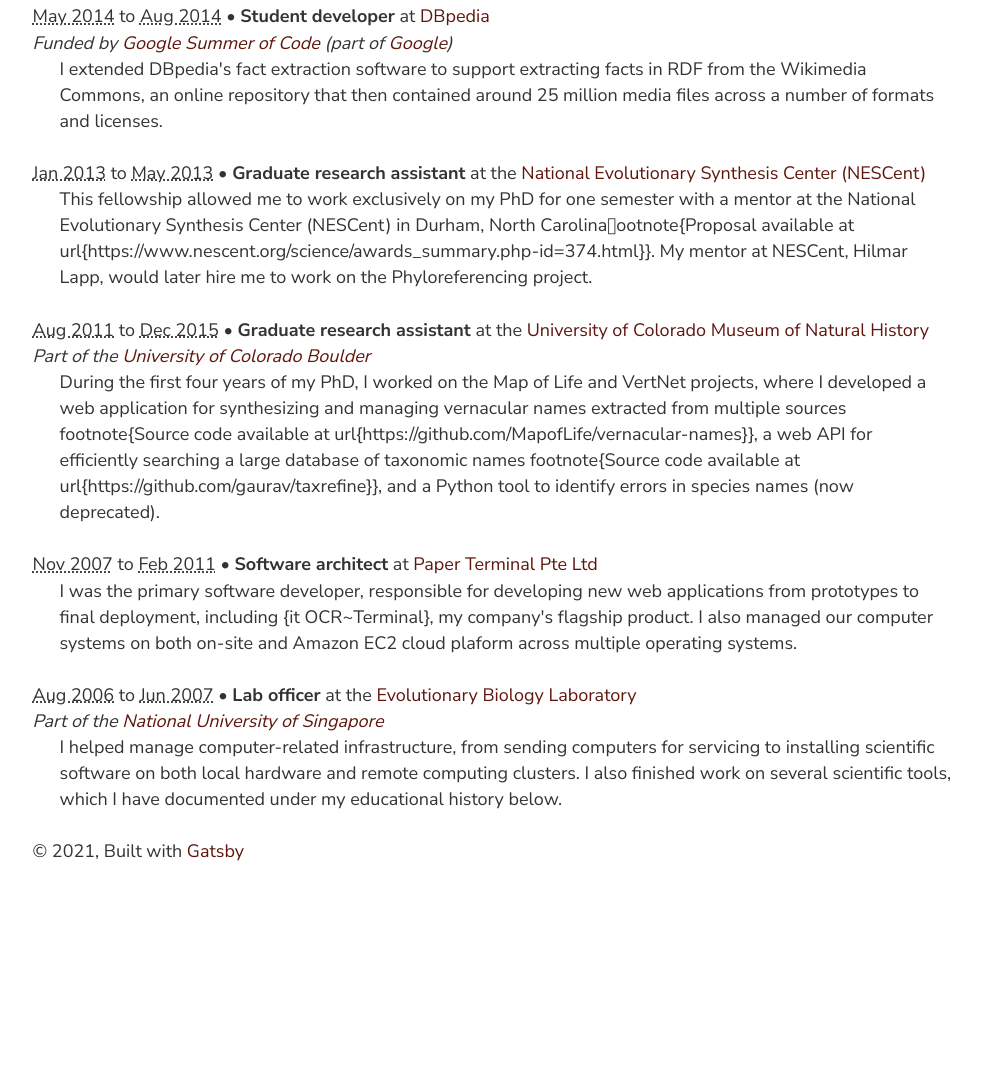
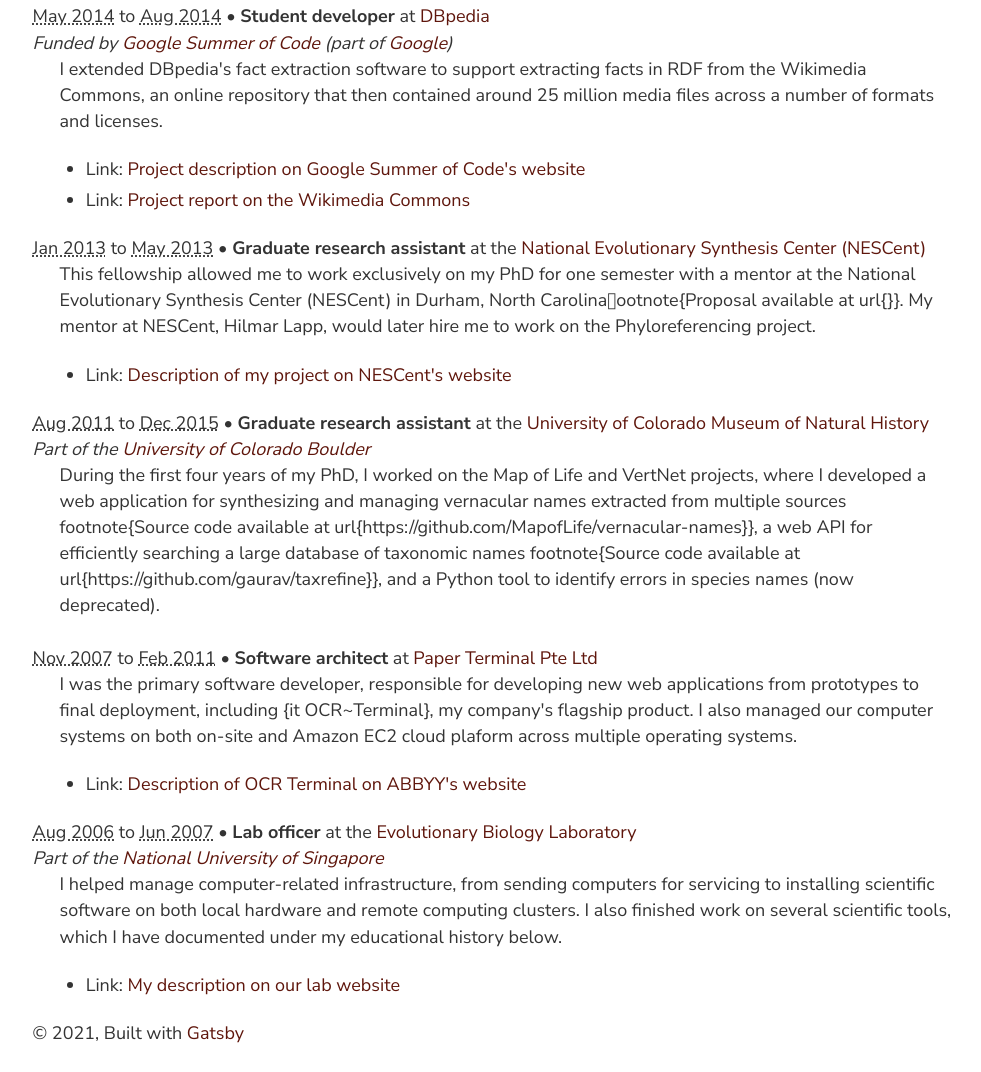
Before and after one commit to gaurav/gaurav.github.io, a Gatsby site: page /timeline in a window 1280 px wide. Shown: the part 831-1903 px from the top of the page, without its empty margins (147-1128 px from the left). Before the commit the page ends 1722 px from the top, so only its background shows below. Built offline with nearby package versions, Linux system fonts and the light colour scheme; Gatsby itself is replaced by a stand-in of ours.

Commit message:
Added related links.

```diff
--- a/src/jsonld/timeline.json
+++ b/src/jsonld/timeline.json
@@ -117,21 +117,32 @@
           }
         },
         "location": "Boulder, Colorado, USA"
-      }
+      },
+      "relatedLink": [{
+        "@id": "https://www.google-melange.com/archive/gsoc/2014/orgs/dbpediaspotlight/projects/gaurav.html",
+        "label": "Project description on Google Summer of Code's website"
+      }, {
+        "@id": "https://commons.wikimedia.org/wiki/User:Gaurav/DBpedia",
+        "label": "Project report on the Wikimedia Commons"
+      }]
     },
     {
       "@type": "schema:RoleName",
       "startDate": "2013-01",
       "endDate": "2013-05",
       "roleName": "Graduate research assistant",
-      "description": "This fellowship allowed me to work exclusively on my PhD for one semester with a mentor at the National Evolutionary Synthesis Center (NESCent) in Durham, North Carolina\footnote{Proposal available at url{https://www.nescent.org/science/awards_summary.php-id=374.html}}. My mentor at NESCent, Hilmar Lapp, would later hire me to work on the Phyloreferencing project.",
+      "description": "This fellowship allowed me to work exclusively on my PhD for one semester with a mentor at the National Evolutionary Synthesis Center (NESCent) in Durham, North Carolina\footnote{Proposal available at url{}}. My mentor at NESCent, Hilmar Lapp, would later hire me to work on the Phyloreferencing project.",
       "organization": {
         "@id": "https://www.nescent.org/",
         "@type": "schema:Corporation",
         "addThe": true,
         "name": "National Evolutionary Synthesis Center (NESCent)",
         "location": "Durham, North Carolina, USA"
-      }
+      },
+      "relatedLink": [{
+        "@id": "https://www.nescent.org/science/awards_summary.php-id=374.html",
+        "label": "Description of my project on NESCent's website"
+      }]
     },
     {
       "@type": "schema:RoleName",
@@ -145,7 +156,11 @@
         "addThe": false,
         "name": "Paper Terminal Pte Ltd",
         "location": "Singapore"
-      }
+      },
+      "relatedLink": [{
+        "@id": "https://www.abbyy.com/customer-stories/abbyy-recognition-server-proves-to-be-credible-infrastructure-for-online-services-ocr-terminal/",
+        "label": "Description of OCR Terminal on ABBYY's website"
+      }]
     },
     {
       "@type": "schema:RoleName",
@@ -166,7 +181,11 @@
           "name": "National University of Singapore",
           "location": "Singapore"
         }
-      }
+      },
+      "relatedLink": [{
+        "@id": "https://web.archive.org/web/20080521174221/http://evolution.science.nus.edu.sg/people/gaurav/",
+        "label": "My description on our lab website"
+      }]
     }
   ]
 }
--- a/src/pages/timeline.js
+++ b/src/pages/timeline.js
@@ -60,6 +60,11 @@
               }
             </div>
             { role.description && <p>{ role.description }</p> }
+            <p><ul>
+              { (role.relatedLink || []).map(link => {
+                return <li>Link: <a href={link['@id']}>{link.label}</a>{ link.description && <>{": "}{link.description}</>}</li>
+              })}
+            </ul></p>
           </div>);
         })
       }
```
